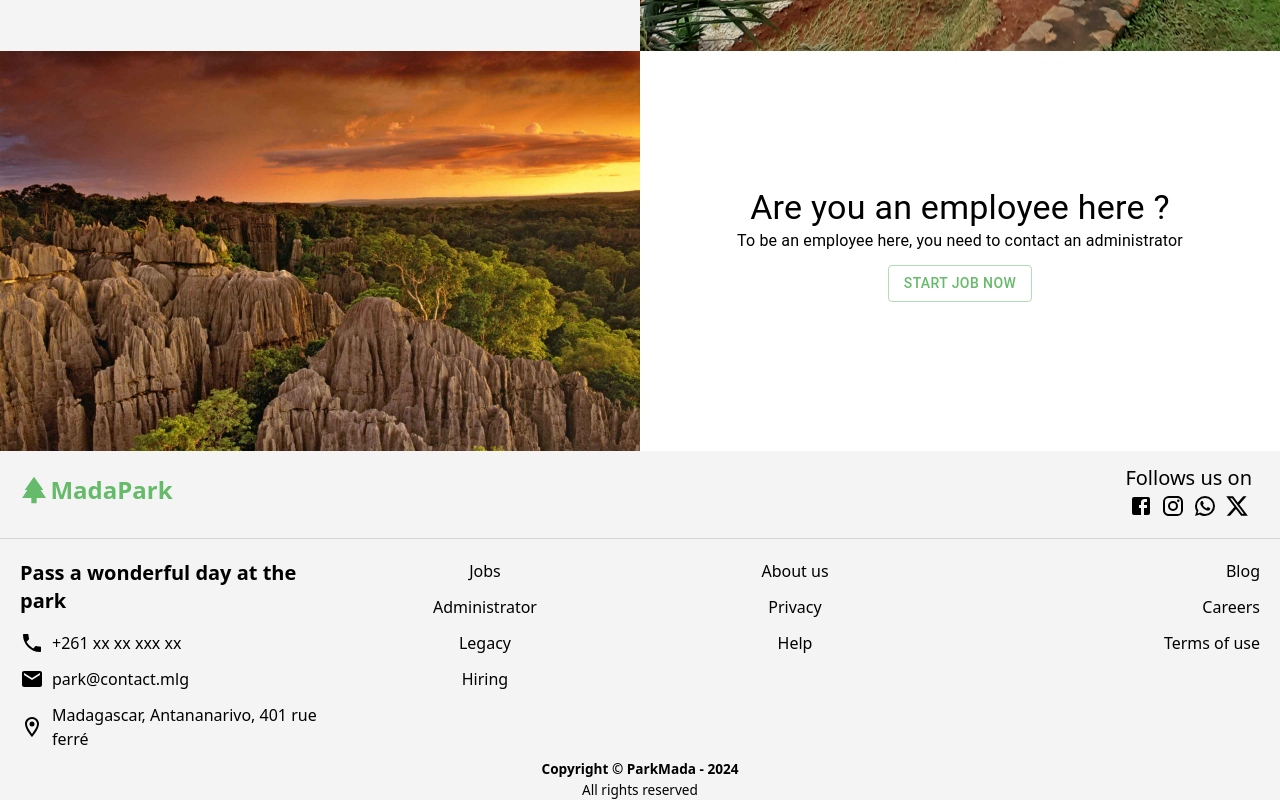
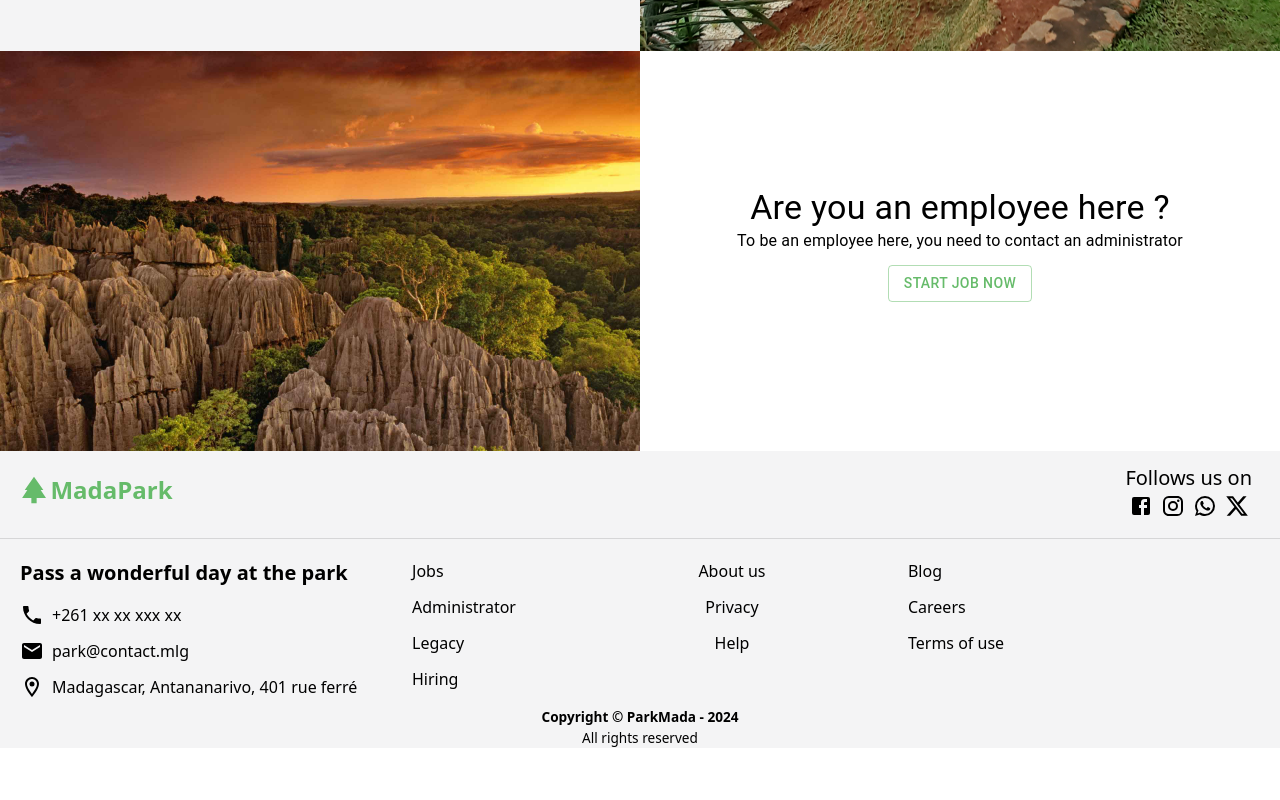
Before and after one commit to GestionDePark/Park-Management-Frontend, a React (Vite) app: page / in a window 1280 px wide. Shown: the part 1005-1805 px from the top of the page. After the commit the page ends 1753 px from the top, so only its background shows below. Built offline with nearby package versions, Linux system fonts and the light colour scheme.

Commit message:
style: remove w-full and items-center

```diff
--- a/src/pages/Visitor/Footer.tsx
+++ b/src/pages/Visitor/Footer.tsx
@@ -62,7 +62,7 @@ const Footer = () => {
           </div>
         </div>
 
-        <nav className="flex flex-col w-full items-center gap-3">
+        <nav className="flex flex-col mx-10  gap-3">
           <Link to={pageRoutes.adminJobs}>Jobs</Link>
           <Link to={pageRoutes.adminDashboard}>Administrator</Link>
           <Link to="#">Legacy</Link>
@@ -70,12 +70,12 @@ const Footer = () => {
         </nav>
 
         <nav className="flex flex-col w-full items-center gap-3">
-          <Link to="#">About us</Link>
+          <Link to="#about">About us</Link>
           <Link to="#">Privacy</Link>
           <Link to="#">Help</Link>
         </nav>
 
-        <nav className="flex flex-col w-full text-end items-end gap-3">
+        <nav className="flex flex-col w-full  gap-3">
           <Link to="#">Blog</Link>
           <Link to="#">Careers</Link>
           <Link to="#">Terms of use</Link>
```
